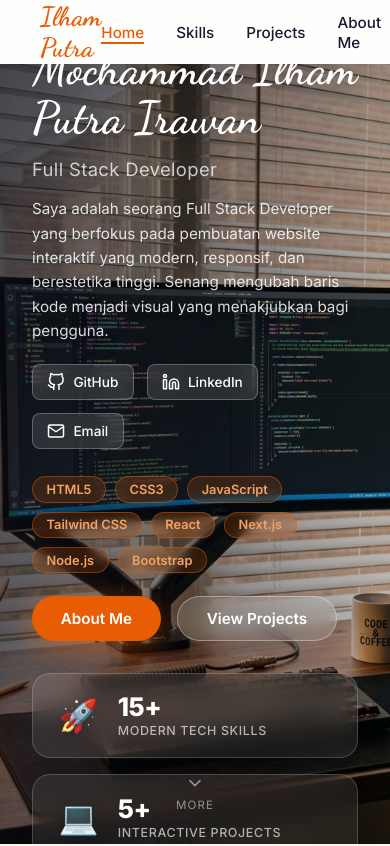
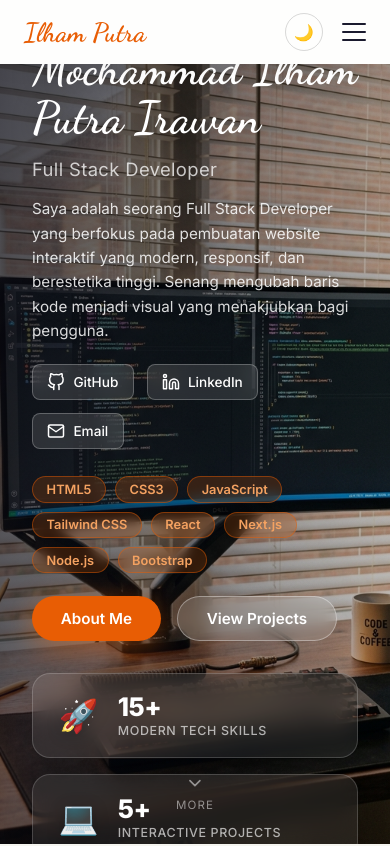
Before and after one commit to Ilhamelvara/landing_page, a React (Vite) app: page / in a window 390 px wide. Shown: the top 846 px of the page. Built offline with nearby package versions, Linux system fonts and the light colour scheme.

Commit message:
feat: implement main application structure with navigation, hero section, and responsive menu

```diff
--- a/src/App.jsx
+++ b/src/App.jsx
@@ -10,6 +10,7 @@ const NAV_LINKS = ['Home', 'Skills', 'Projects', 'About Me', 'Contact']
 export default function App() {
   const [currentPage, setCurrentPage] = useState('home')
   const [darkMode, setDarkMode] = useState(false)
+  const [mobileMenuOpen, setMobileMenuOpen] = useState(false)
 
   useEffect(() => {
     if (darkMode) document.body.classList.add('dark')
@@ -27,7 +28,10 @@ export default function App() {
       <nav className="navbar">
         <div
           className="navbar-logo"
-          onClick={() => setCurrentPage('home')}
+          onClick={() => {
+            setCurrentPage('home');
+            setMobileMenuOpen(false);
+          }}
           title="Go to Home"
         >
           Ilham Putra
@@ -52,6 +56,7 @@ export default function App() {
             );
           })}
         </ul>
+        <div className="navbar-actions">
           <button
             className="theme-toggle"
             onClick={() => setDarkMode(d => !d)}
@@ -60,7 +65,40 @@ export default function App() {
           >
             {darkMode ? '☀️' : '🌙'}
           </button>
+          <button
+            className={`navbar-hamburger ${mobileMenuOpen ? 'open' : ''}`}
+            onClick={() => setMobileMenuOpen(open => !open)}
+            aria-label="Toggle navigation menu"
+          >
+            <span className="hamburger-line"></span>
+            <span className="hamburger-line"></span>
+            <span className="hamburger-line"></span>
+          </button>
+        </div>
       </nav>
+
+      {/* Mobile Menu Dropdown */}
+      <ul className={`navbar-mobile-menu ${mobileMenuOpen ? 'active' : ''}`}>
+        {NAV_LINKS.map(link => {
+          const sectionId = link.toLowerCase().replace(' ', '-');
+          const isActive = currentPage === sectionId;
+          return (
+            <li key={link}>
+              <a
+                href={`#${sectionId}`}
+                className={isActive ? 'active' : ''}
+                onClick={(e) => {
+                  e.preventDefault();
+                  setCurrentPage(sectionId);
+                  setMobileMenuOpen(false);
+                }}
+              >
+                {link}
+              </a>
+            </li>
+          );
+        })}
+      </ul>
 
       {/* ── MAIN CONTENT (SINGLE STANDALONE VIEW) ── */}
       <main className="main-content-wrapper">
--- a/src/components/ProjectsSection.css
+++ b/src/components/ProjectsSection.css
@@ -238,5 +238,10 @@ body.dark .project-meta {
 @media (max-width: 900px) {
   .project-card-desktop {
     grid-template-columns: 1fr;
+    padding: 1.5rem;
+    gap: 1.5rem;
+  }
+  .projects-list {
+    gap: 2rem;
   }
 }
--- a/src/index.css
+++ b/src/index.css
@@ -123,6 +123,118 @@ body.dark .theme-toggle {
   background: rgba(232,93,4,0.1);
   border-color: var(--orange);
   transform: rotate(25deg);
+}
+
+.navbar-actions {
+  display: flex;
+  align-items: center;
+  gap: 1.2rem;
+}
+
+.navbar-hamburger {
+  display: none;
+  flex-direction: column;
+  justify-content: space-between;
+  width: 24px;
+  height: 18px;
+  background: transparent;
+  border: none;
+  cursor: pointer;
+  padding: 0;
+  z-index: 110;
+}
+
+.navbar-hamburger .hamburger-line {
+  width: 100%;
+  height: 2px;
+  background-color: var(--text-dark);
+  border-radius: 2px;
+  transition: all 0.3s cubic-bezier(0.25, 1, 0.5, 1);
+}
+
+body.dark .navbar-hamburger .hamburger-line {
+  background-color: var(--text-light);
+}
+
+.navbar-hamburger.open .hamburger-line:nth-child(1) {
+  transform: translateY(8px) rotate(45deg);
+}
+
+.navbar-hamburger.open .hamburger-line:nth-child(2) {
+  opacity: 0;
+  transform: translateX(-10px);
+}
+
+.navbar-hamburger.open .hamburger-line:nth-child(3) {
+  transform: translateY(-8px) rotate(-45deg);
+}
+
+/* Mobile dropdown menu */
+.navbar-mobile-menu {
+  position: fixed;
+  top: 64px;
+  left: 0;
+  right: 0;
+  background: var(--nav-bg-light);
+  backdrop-filter: blur(14px);
+  -webkit-backdrop-filter: blur(14px);
+  border-bottom: 1px solid rgba(0, 0, 0, 0.08);
+  box-shadow: 0 10px 30px rgba(0, 0, 0, 0.05);
+  list-style: none;
+  display: flex;
+  flex-direction: column;
+  padding: 1.5rem 2.5rem;
+  gap: 1.2rem;
+  z-index: 99;
+  transform: translateY(-120%);
+  opacity: 0;
+  pointer-events: none;
+  transition: transform 0.4s cubic-bezier(0.25, 1, 0.5, 1), opacity 0.3s ease;
+}
+
+body.dark .navbar-mobile-menu {
+  background: var(--nav-bg-dark);
+  border-color: rgba(255, 255, 255, 0.1);
+  box-shadow: 0 10px 30px rgba(0, 0, 0, 0.4);
+}
+
+.navbar-mobile-menu.active {
+  transform: translateY(0);
+  opacity: 1;
+  pointer-events: all;
+}
+
+.navbar-mobile-menu a {
+  text-decoration: none;
+  font-size: 1.05rem;
+  font-weight: 600;
+  color: var(--text-dark);
+  display: block;
+  padding: 0.4rem 0;
+  transition: color 0.2s ease;
+}
+
+body.dark .navbar-mobile-menu a {
+  color: var(--text-light);
+}
+
+.navbar-mobile-menu a.active,
+.navbar-mobile-menu a:hover {
+  color: var(--orange);
+}
+
+@media (max-width: 768px) {
+  .navbar {
+    padding: 0 1.5rem;
+  }
+
+  .navbar-links {
+    display: none;
+  }
+
+  .navbar-hamburger {
+    display: flex;
+  }
 }
 
 /* ─── HERO SECTION ─── */
```
Lines whose indentation alone changed are shown as unchanged.
